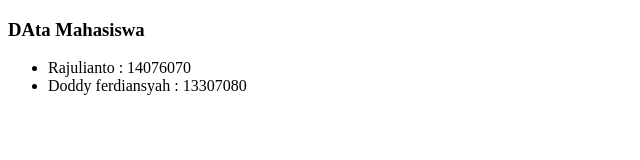
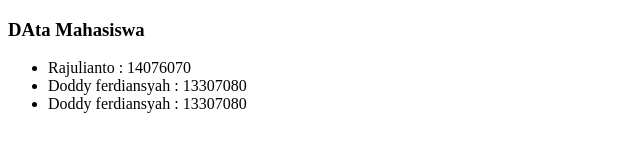
Before and after one commit to Rajulianto/repo-test2, a plain HTML site: page index.html in a window 1280 px wide. Shown: the whole page, without its empty margins (0-640 px from the left). Drawn offline with Linux system fonts and the light colour scheme.

Commit message:
menambahkan data mahasiswa

```diff
--- a/index.html
+++ b/index.html
@@ -11,6 +11,7 @@
 	<ul>
 		<li>Rajulianto : 14076070</li>
 		<li>Doddy ferdiansyah : 13307080</li>
+		<li>Doddy ferdiansyah : 13307080</li>
 	</ul>
 
 </body>
```
